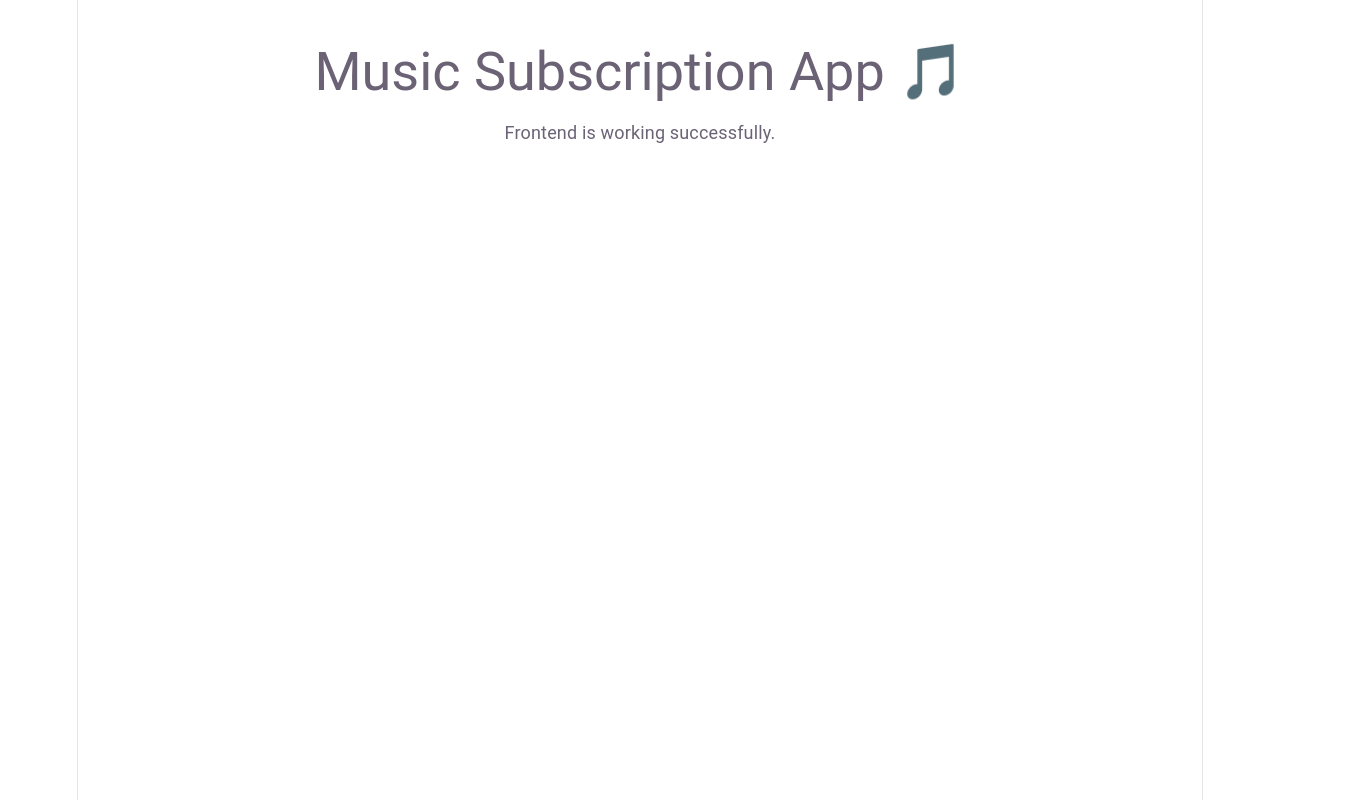
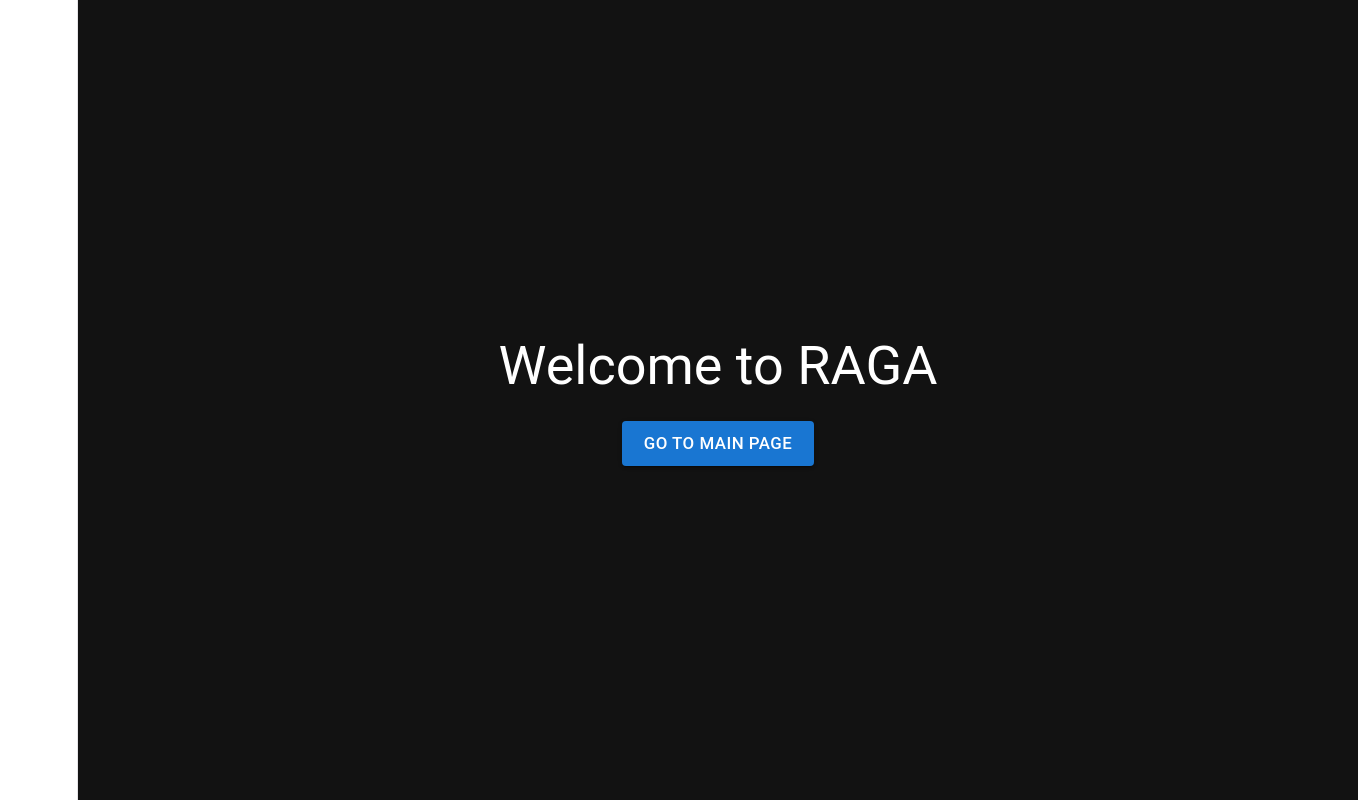
Before and after one commit to zulkarnain1codes/CloudComputingProject, a React (Vite) app in the folder UI/: page / in a window 1280 px wide. Shown: the whole page, 1358 px wide, since content can reach past the window. Built offline with nearby package versions, Linux system fonts and the light colour scheme.

Commit message:
Main Page Updated

```diff
--- a/UI/package.json
+++ b/UI/package.json
@@ -15,13 +15,15 @@
     "@mui/icons-material": "^9.0.0",
     "@mui/material": "^9.0.0",
     "react": "^19.2.4",
-    "react-dom": "^19.2.4"
+    "react-dom": "^19.2.4",
+    "react-router-dom": "^7.14.0"
   },
   "devDependencies": {
     "@eslint/js": "^9.39.4",
     "@types/node": "^24.12.2",
     "@types/react": "^19.2.14",
     "@types/react-dom": "^19.2.3",
+    "@types/react-router-dom": "^5.3.3",
     "@vitejs/plugin-react": "^6.0.1",
     "eslint": "^9.39.4",
     "eslint-plugin-react-hooks": "^7.0.1",
--- a/UI/src/App.tsx
+++ b/UI/src/App.tsx
@@ -1,18 +1,16 @@
-import { Container, Typography, Box } from "@mui/material";
+import React from "react";
+import { BrowserRouter, Routes, Route } from "react-router-dom";
+import HomePage from "./pages/HomePage";
+import MainPage from "./pages/MainPage";
 
 function App() {
   return (
-    <Container maxWidth="lg">
-      <Box sx={{ mt: 5 }}>
-        <Typography variant="h3">
-          Music Subscription App 🎵
-        </Typography>
-
-        <Typography variant="body1" sx={{ mt: 2 }}>
-          Frontend is working successfully.
-        </Typography>
-      </Box>
-    </Container>
+    <BrowserRouter>
+      <Routes>
+        <Route path="/" element={<HomePage />} />
+        <Route path="/main" element={<MainPage />} />
+      </Routes>
+    </BrowserRouter>
   );
 }
 
--- /dev/null
+++ b/UI/src/pages/HomePage.tsx
@@ -0,0 +1,37 @@
+import React from "react";
+import { Box, Button, Typography } from "@mui/material";
+import { useNavigate } from "react-router-dom";
+
+const HomePage: React.FC = () => {
+  const navigate = useNavigate();
+
+  return (
+    <Box
+      sx={{
+        height: "100vh",
+        width: "100vw",
+        backgroundColor: "#121212",
+        color: "white",
+        display: "flex",
+        flexDirection: "column",
+        justifyContent: "center",
+        alignItems: "center",
+        gap: 3,
+      }}
+    >
+      <Typography variant="h3" fontWeight="bold">
+        Welcome to RAGA
+      </Typography>
+
+      <Button
+        variant="contained"
+        size="large"
+        onClick={() => navigate("/main")}
+      >
+        Go to Main Page
+      </Button>
+    </Box>
+  );
+};
+
+export default HomePage;
--- /dev/null
+++ b/UI/src/pages/MainPage.tsx
@@ -0,0 +1,24 @@
+import React from "react";
+import { Box, Typography } from "@mui/material";
+
+const MainPage: React.FC = () => {
+  return (
+    <Box
+      sx={{
+        height: "100vh",
+        width: "100vw",
+        backgroundColor: "#1e1e1e",
+        color: "white",
+        display: "flex",
+        justifyContent: "center",
+        alignItems: "center",
+      }}
+    >
+      <Typography variant="h3" fontWeight="bold">
+        This is Main Page
+      </Typography>
+    </Box>
+  );
+};
+
+export default MainPage;
```
Also changed, not shown: UI/src/components/mg_components/Navbar.tsx (added), UI/src/components/mg_components/SearchPanel.tsx (added), UI/src/components/mg_components/SongCard.tsx (added), UI/src/components/mg_components/SubscriptionList.tsx (added), UI/src/components/mg_components/UserCard.tsx (added), 1 other file (tests, documents, lock files or other folders).
